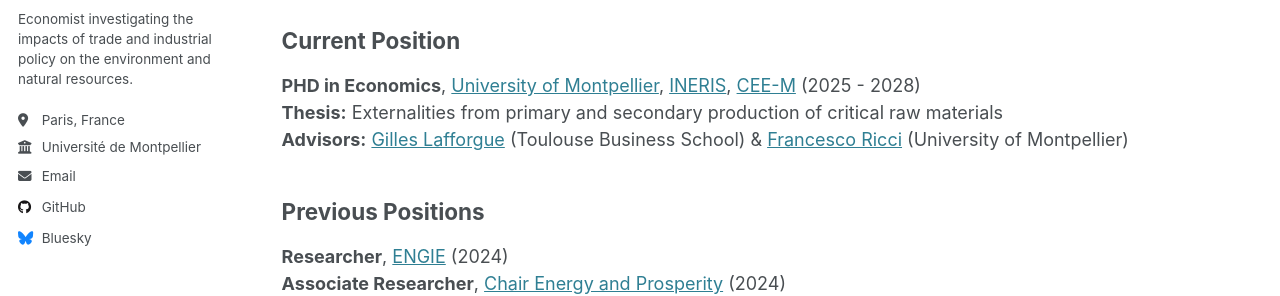
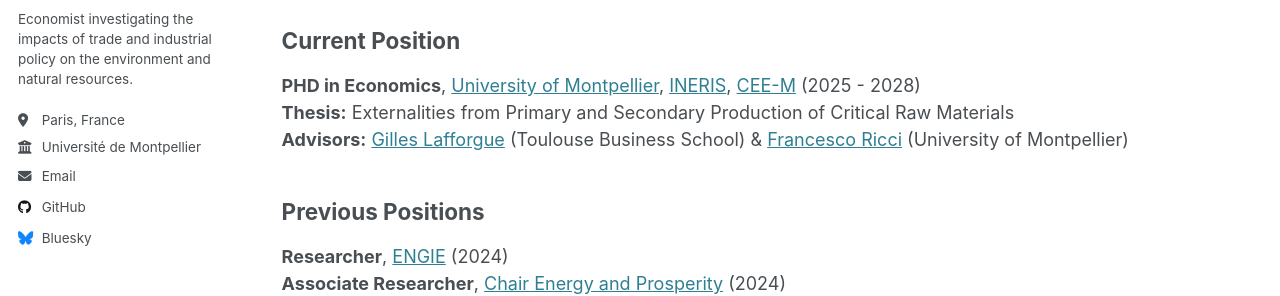
Before and after one commit to hdydenairn/hdydenairn.github.io, a Jekyll site: the page built from _pages/cv.md, in a window 1280 px wide and 1366 px high. Shown: the part 314-610 px from the top of the window. Built offline with Jekyll 4.4.1, drawn with Linux system fonts in a browser that asks for light colours.

Commit message:
Update cv.md

```diff
--- a/_pages/cv.md
+++ b/_pages/cv.md
@@ -16,7 +16,7 @@
 
 ## Current Position
 **PHD in Economics**, [University of Montpellier](https://www.umontpellier.fr/), [INERIS](https://www.ineris.fr/fr),  [CEE-M](https://www.cee-m.fr/) (2025 - 2028)<br>
-**Thesis:** Externalities from primary and secondary production of critical raw materials<br>
+**Thesis:** Externalities from Primary and Secondary Production of Critical Raw Materials<br>
 **Advisors:** [Gilles Lafforgue](https://sites.google.com/site/gillafforgue/) (Toulouse Business School) & [Francesco Ricci](https://sites.google.com/view/francescoricci/welcome) (University of Montpellier)
 
 ## Previous Positions
```
